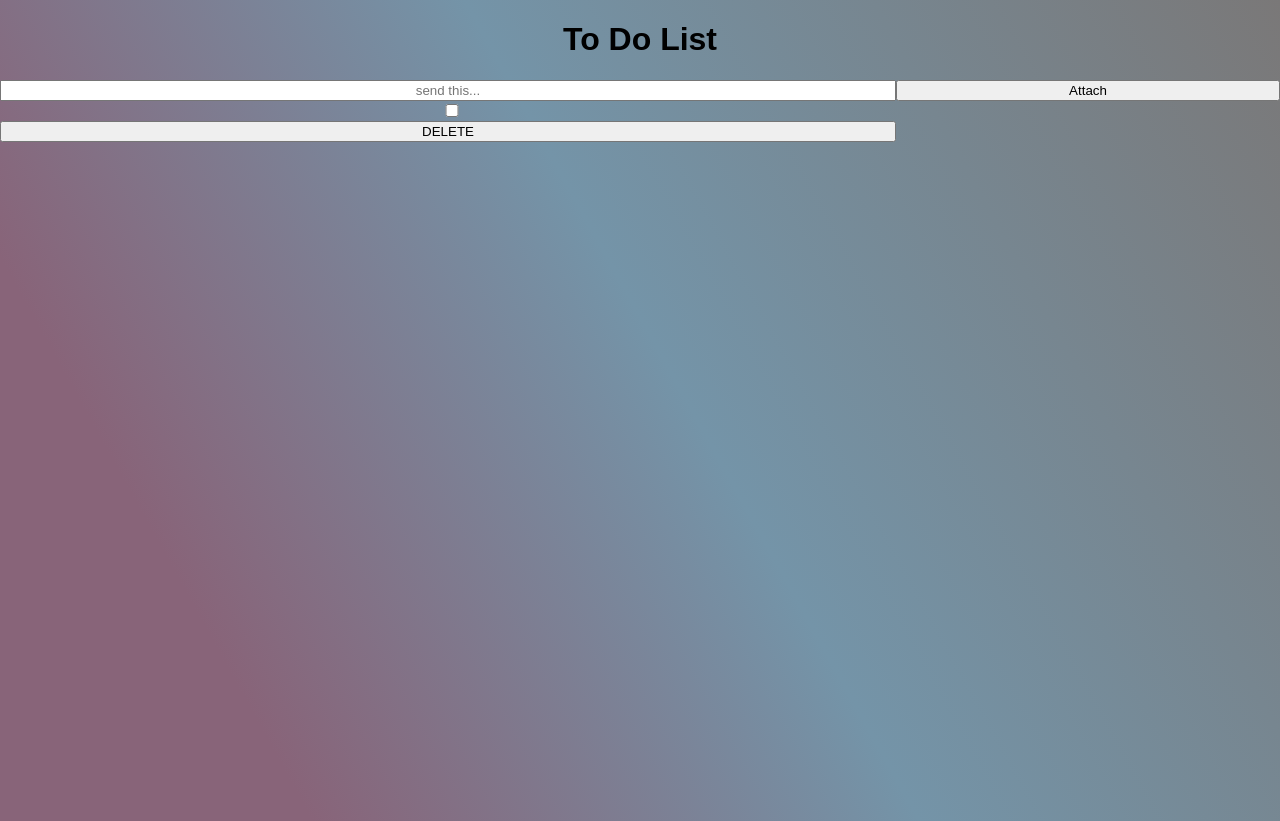
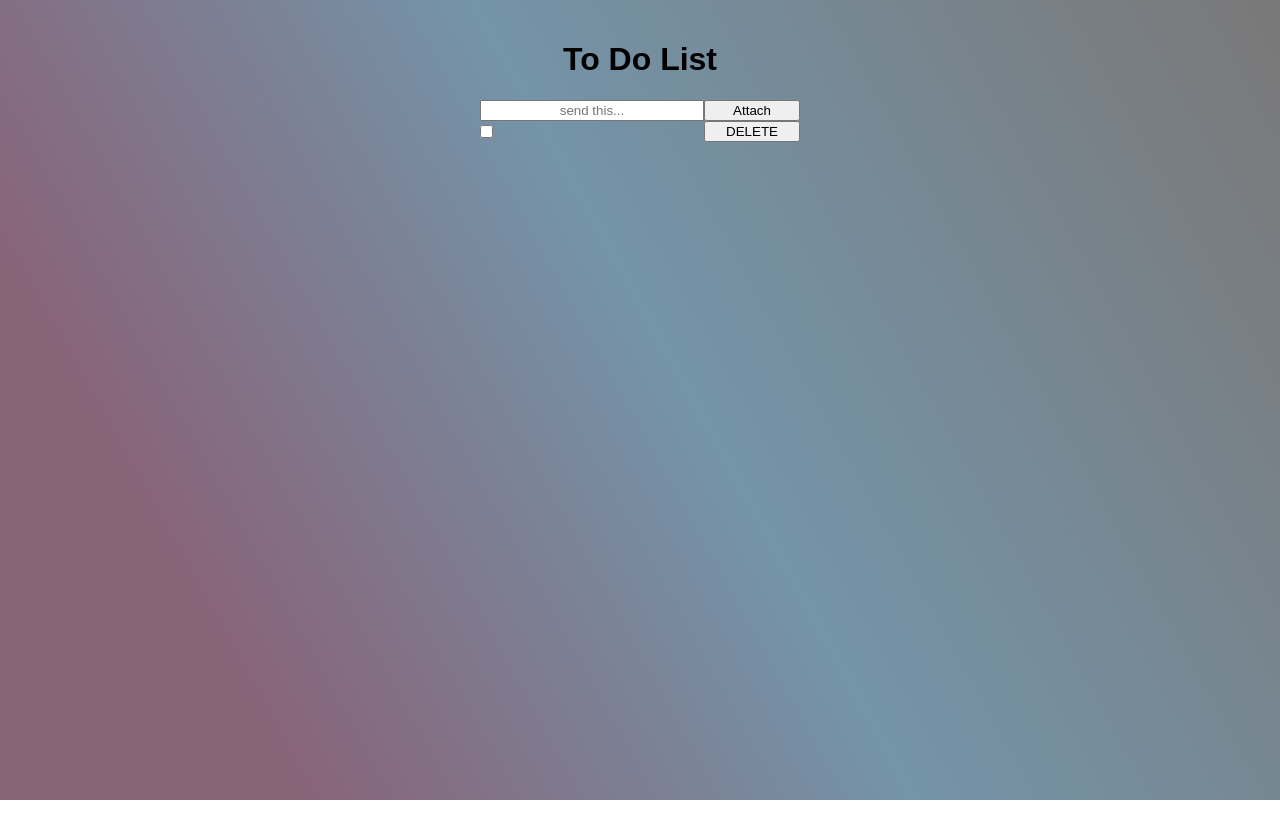
Before and after one commit to Liseckij2/toDoList, a plain HTML site: page index.html in a window 1280 px wide. Both pictures are taken after a click on the button "Attach". After the commit the page ends 800 px from the top, so only its background shows below. Drawn offline with Linux system fonts and the light colour scheme.

Commit message:
Update style.css

```diff
--- a/Style/style.css
+++ b/Style/style.css
@@ -13,7 +13,7 @@ overflow-y: hidden;
 * {
 box-sizing: border-box;
 }
-#container {
+.container {
     max-width: 400px;
     min-height: 600px;
     padding: 20px 40px;
@@ -23,31 +23,34 @@ h1 {
     font-size: 2rem;
     text-align: center;
 }
-input {
+.container>input {
     width: 70%;
 }
-button {
+.container__button {
     width: 30%;
 }
-button:hover {
+.container__button:hover {
     transition-duration: .5s;
     background: black;
     color: white;
     cursor: pointer;
 }
 
-#todo > div  {
+.todo > div  {
     width: 100%;
     display: flex;
     justify-content: space-between;
 }
-#todo > div > input {
-    width: 15px;
+
+.checkbox_checked {
     margin-left: 0;
 }
-span {
+.todo > div >span {
+    width: 33%;
     font-size: 16px;
+    text-align: center;
 }
+
 .class {
     text-decoration:line-through;
 }
```
